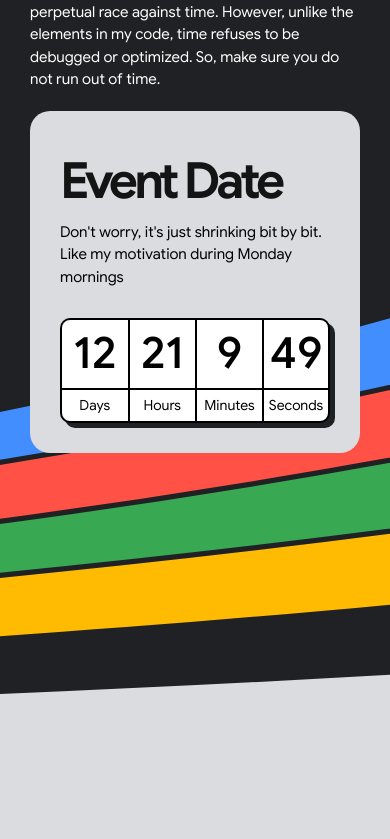
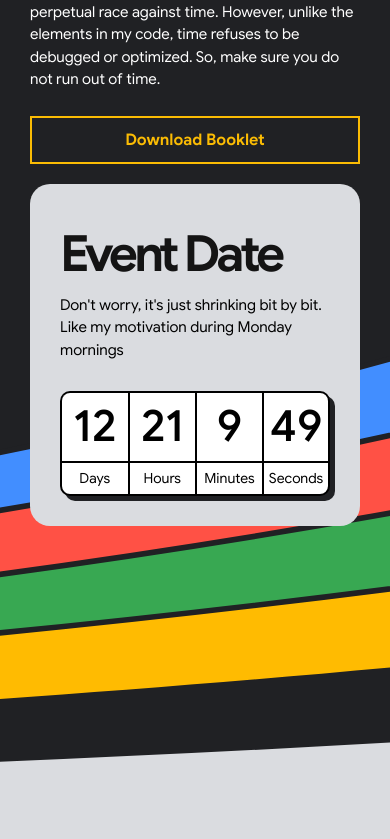
Before and after one commit to GDSCIndonesia/Hackfest2024, a Next.js app: page / in a window 390 px wide. Shown: the part 1265-2104 px from the top of the page. Built offline with nearby package versions, Linux system fonts and the light colour scheme.

Commit message:
Add booklet button at CountDown

```diff
--- a/src/components/landing/countdown/CountDown.tsx
+++ b/src/components/landing/countdown/CountDown.tsx
@@ -43,6 +43,9 @@
         <div className='countText'>
           <h1>Keep Up to Date</h1>
           <p>As a front-end developer, I find myself in a perpetual race against time. However, unlike the elements in my code, time refuses to be debugged or optimized. So, make sure you do not run out of time.</p>
+          <a href="https://links.gdsc-hackfest.com/bookletHackFest2024" target="_blank">
+              Download Booklet
+          </a>
         </div>
         <div className='countDate'>
           <div>
--- a/src/components/landing/session/SessionTech.tsx
+++ b/src/components/landing/session/SessionTech.tsx
@@ -20,7 +20,7 @@
                     </div>
                     <div className='flex space-x-2'>
                         <div className='dateBottom'>
-                            <h1>You&#39;ll know ut</h1>
+                            <h1>You&#39;ll know it</h1>
                         </div>
                         <div className='dateBottom'>
                             <h1>11 AM - 1 PM</h1>
@@ -40,7 +40,7 @@
                     </div>
                     <div className='flex space-x-2'>
                         <div className='dateBottom'>
-                            <h1>You&#39;ll know ut</h1>
+                            <h1>You&#39;ll know it</h1>
                         </div>
                         <div className='dateBottom'>
                             <h1>11 AM - 1 PM</h1>
@@ -60,7 +60,7 @@
                     </div>
                     <div className='flex space-x-2'>
                         <div className='dateBottom'>
-                            <h1>You&#39;ll know ut</h1>
+                            <h1>You&#39;ll know it</h1>
                         </div>
                         <div className='dateBottom'>
                             <h1>11 AM - 1 PM</h1>
@@ -80,7 +80,7 @@
                     </div>
                     <div className='flex space-x-2'>
                         <div className='dateBottom'>
-                            <h1>You&#39;ll know ut</h1>
+                            <h1>You&#39;ll know it</h1>
                         </div>
                         <div className='dateBottom'>
                             <h1>11 AM - 1 PM</h1>
@@ -100,7 +100,7 @@
                     </div>
                     <div className='flex space-x-2'>
                         <div className='dateBottom'>
-                            <h1>You&#39;ll know ut</h1>
+                            <h1>You&#39;ll know it</h1>
                         </div>
                         <div className='dateBottom'>
                             <h1>11 AM - 1 PM</h1>
@@ -120,7 +120,7 @@
                     </div>
                     <div className='flex space-x-2'>
                         <div className='dateBottom'>
-                            <h1>You&#39;ll know ut</h1>
+                            <h1>You&#39;ll know it</h1>
                         </div>
                         <div className='dateBottom'>
                             <h1>11 AM - 1 PM</h1>
--- a/src/styles/globals.css
+++ b/src/styles/globals.css
@@ -139,6 +139,9 @@
   }
   .countText > p{
     @apply font-gooReg text-white text-[15px] md:text-[18px]
+  }
+  .countText > a{
+    @apply mt-[25px] block font-gooBold bg-transparent border-2 border-hackYellow text-hackYellow hover:text-hackBlack hover:bg-hackYellow text-center lg:text-left w-full lg:w-fit px-[30px] py-[10px] transition-all duration-150 ease-in-out
   }
   .countDate{
     @apply col-span-6 lg:col-span-3 bg-softGrey rounded-[20px] md:rounded-[30px] p-[30px]
```
